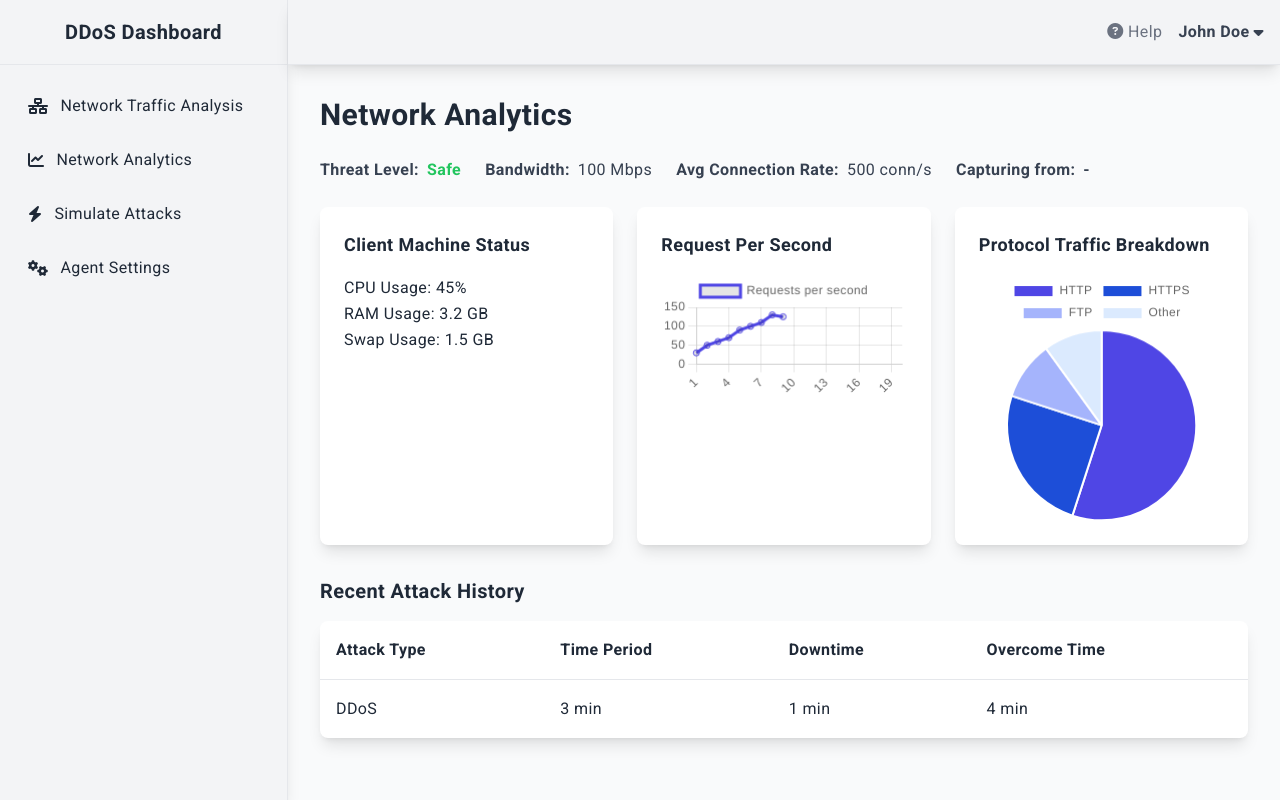
After one commit to henry-jacq/ddos-detection, a Flask app: template server/app/templates/analytics.html in a window 1280 px wide. The commit adds this page. Run offline with Flask 3, Linux system fonts and the light colour scheme; the template is opened without the code that fills it, so the values that code supplies are empty; some libraries are stand-ins or nearby versions.

Commit message:
add: new templates analytics added

```diff
--- /dev/null
+++ b/server/app/templates/analytics.html
@@ -0,0 +1,197 @@
+<!DOCTYPE html>
+<html lang="en">
+
+    <head>
+        <meta charset="UTF-8">
+        <meta name="viewport" content="width=device-width, initial-scale=1.0">
+        <title>DDoS Detection Dashboard</title>
+        <script src="https://cdn.tailwindcss.com"></script>
+        <link rel="stylesheet" href="https://cdnjs.cloudflare.com/ajax/libs/font-awesome/6.6.0/css/all.min.css"
+            integrity="sha512-Kc323vGBEqzTmouAECnVceyQqyqdsSiqLQISBL29aUW4U/M7pSPA/gEUZQqv1cwx4OnYxTxve5UMg5GT6L4JJg=="
+            crossorigin="anonymous" referrerpolicy="no-referrer" />
+        <link href="https://fonts.googleapis.com/css2?family=Roboto:wght@400;700&display=swap" rel="stylesheet">
+        <script>
+            tailwind.config = {
+                theme: {
+                    extend: {
+                        fontFamily: {
+                            sans: ['Roboto', 'sans-serif'],
+                        },
+                        colors: {
+                            primary: '#4F46E5',
+                            secondary: '#1D4ED8',
+                        },
+                    }
+                }
+            }
+        </script>
+    </head>
+
+    <body class="bg-gray-50 text-gray-800 font-sans leading-relaxed tracking-wide">
+        <div class="flex h-screen overflow-hidden">
+            <!-- Sidebar -->
+            <aside class="bg-gray-100 border-r w-72 flex flex-col shadow-lg text-dark">
+                <div class="flex items-center justify-center py-[1.140rem] border-b">
+                    <h2 class="text-xl font-semibold">DDoS Dashboard</h2>
+                </div>
+                <nav class="flex-1 p-4 space-y-2">
+                    <ul class="flex flex-col gap-1">
+                        <li>
+                            <a href="{{ url_for('dashboard') }}"
+                                class="flex items-center p-3 rounded-lg {{ 'bg-gray-200' if request.endpoint == 'dashboard' else 'hover:bg-gray-200' }} transition-colors">
+                                <i class="fas fa-network-wired mr-3"></i>
+                                <span>Network Traffic Analysis</span>
+                            </a>
+                        </li>
+                        <li>
+                            <a href="{{ url_for('network_analytics') }}"
+                                class="flex items-center p-3 rounded-lg {{ 'bg-gray-200' if request.endpoint == 'network_analytics' else 'hover:bg-gray-200' }} transition-colors">
+                                <i class="fas fa-chart-line mr-3"></i>
+                                <span>Network Analytics</span>
+                            </a>
+                        </li>
+                        <li>
+                            <a href="{{ url_for('simulate_attacks') }}"
+                                class="flex items-center p-3 rounded-lg {{ 'bg-gray-200' if request.endpoint == 'simulate_attacks' else 'hover:bg-gray-200' }} transition-colors">
+                                <i class="fas fa-bolt mr-3"></i>
+                                <span>Simulate Attacks</span>
+                            </a>
+                        </li>
+                        <li>
+                            <a href="{{ url_for('settings') }}"
+                                class="flex items-center p-3 rounded-lg {{ 'bg-gray-200' if request.endpoint == 'settings' else 'hover:bg-gray-200' }} transition-colors">
+                                <i class="fas fa-cogs mr-3"></i>
+                                <span>Agent Settings</span>
+                            </a>
+                        </li>
+                    </ul>
+                </nav>
+            </aside>
+
+            <!-- Main Content Area -->
+            <div class="flex-1 flex flex-col">
+                <!-- Top Navbar -->
+                <nav class="bg-gray-100 px-4 py-[1.2rem] flex justify-end items-center border-b shadow-lg">
+                    <div class="flex items-center space-x-4">
+                        <a href="#" class="text-gray-500 hover:text-gray-700">
+                            <i class="fas fa-question-circle"></i> Help
+                        </a>
+                        <div class="relative">
+                            <button class="text-gray-700 font-semibold focus:outline-none flex items-center"
+                                id="userMenuButton">
+                                John Doe <i class="fas fa-caret-down ml-1"></i>
+                            </button>
+                            <div id="userMenu" class="hidden absolute right-0 mt-2 w-48 bg-white shadow-lg rounded-lg">
+                                <a href="#" class="block px-4 py-2 text-gray-700 hover:bg-gray-100">Profile</a>
+                                <a href="#" class="block px-4 py-2 text-gray-700 hover:bg-gray-100">Settings</a>
+                                <a href="#" class="block px-4 py-2 text-gray-700 hover:bg-gray-100">Logout</a>
+                            </div>
+                        </div>
+                    </div>
+                </nav>
+
+                <!-- Dashboard Content -->
+                <div class="flex-1 p-8">
+                    <div class="flex justify-between items-center mb-6">
+                        <h2 class="text-3xl font-bold text-gray-800">Network Analytics</h2>
+                    </div>
+
+                    <!-- Additional Metrics -->
+                    <div class="flex items-center space-x-6 mb-6 text-gray-700">
+                        <div class="flex items-center space-x-2">
+                            <span class="font-semibold">Threat Level:</span>
+                            <span id="threat-level" class="text-green-500 font-semibold">Safe</span>
+                        </div>
+                        <div class="flex items-center space-x-2">
+                            <span class="font-semibold">Bandwidth:</span>
+                            <span id="bandwidth">100 Mbps</span>
+                        </div>
+                        <div class="flex items-center space-x-2">
+                            <span class="font-semibold">Avg Connection Rate:</span>
+                            <span id="avg-connection-rate">500 conn/s</span>
+                        </div>
+                        <div class="flex items-center space-x-2">
+                            <span class="font-semibold">Capturing from:</span>
+                            <strong id="dstIpDisplay">-</strong>
+                        </div>
+                    </div>
+
+                    <!-- Analytics Panels -->
+                    <div class="grid grid-cols-1 lg:grid-cols-3 gap-6">
+                        <!-- CPU, RAM, and Swap Usage -->
+                        <div class="bg-white p-6 rounded-lg shadow-lg">
+                            <h3 class="text-lg font-semibold mb-4">Client Machine Status</h3>
+                            <div>
+                                <p>CPU Usage: <span id="cpu-usage">45%</span></p>
+                                <p>RAM Usage: <span id="ram-usage">3.2 GB</span></p>
+                                <p>Swap Usage: <span id="swap-usage">1.5 GB</span></p>
+                            </div>
+                        </div>
+
+                        <!-- Network Traffic Graph -->
+                        <div class="bg-white p-6 rounded-lg shadow-lg">
+                            <h3 class="text-lg font-semibold mb-4">Request Per Second</h3>
+                            <canvas id="requestGraph"></canvas>
+                        </div>
+
+                        <!-- Protocol Breakdown Pie Chart -->
+                        <div class="bg-white p-6 rounded-lg shadow-lg">
+                            <h3 class="text-lg font-semibold mb-4">Protocol Traffic Breakdown</h3>
+                            <canvas id="protocolChart"></canvas>
+                        </div>
+                    </div>
+
+                    <!-- Attack History -->
+                    <div class="mt-8">
+                        <h3 class="text-xl font-semibold mb-4">Recent Attack History</h3>
+                        <table class="min-w-full bg-white shadow-lg rounded-lg">
+                            <thead>
+                                <tr class="border-b">
+                                    <th class="p-4 text-left font-semibold">Attack Type</th>
+                                    <th class="p-4 text-left font-semibold">Time Period</th>
+                                    <th class="p-4 text-left font-semibold">Downtime</th>
+                                    <th class="p-4 text-left font-semibold">Overcome Time</th>
+                                </tr>
+                            </thead>
+                            <tbody id="attack-history">
+                                <tr>
+                                    <td class="p-4">DDoS</td>
+                                    <td class="p-4">3 min</td>
+                                    <td class="p-4">1 min</td>
+                                    <td class="p-4">4 min</td>
+                                </tr>
+                                <!-- Additional rows will be added dynamically -->
+                            </tbody>
+                        </table>
+                    </div>
+                </div>
+            </div>
+        </div>
+
+        <!-- Socket.io and Chart.js for real-time data handling -->
+        <script src="https://cdn.socket.io/4.0.0/socket.io.min.js"></script>
+        <script src="https://cdn.jsdelivr.net/npm/chart.js"></script>
+        <script>
+            // Initialize charts with Chart.js
+            const requestGraphCtx = document.getElementById('requestGraph').getContext('2d');
+            const protocolChartCtx = document.getElementById('protocolChart').getContext('2d');
+
+            const requestGraph = new Chart(requestGraphCtx, {
+                type: 'line',
+                data: {
+                    labels: Array.from({ length: 20 }, (_, i) => i + 1), // Sample labels
+                    datasets: [{ label: 'Requests per second', data: [30, 50, 60, 70, 90, 100, 110, 130, 125], borderColor: '#4F46E5', fill: false }]
+                }
+            });
+
+            const protocolChart = new Chart(protocolChartCtx, {
+                type: 'pie',
+                data: {
+                    labels: ['HTTP', 'HTTPS', 'FTP', 'Other'],
+                    datasets: [{ data: [55, 25, 10, 10], backgroundColor: ['#4F46E5', '#1D4ED8', '#A5B4FC', '#DBEAFE'] }]
+                }
+            });
+        </script>
+    </body>
+
+</html>
```
Also changed, not shown: server/app/templates/index.html (+14 -24 lines).
